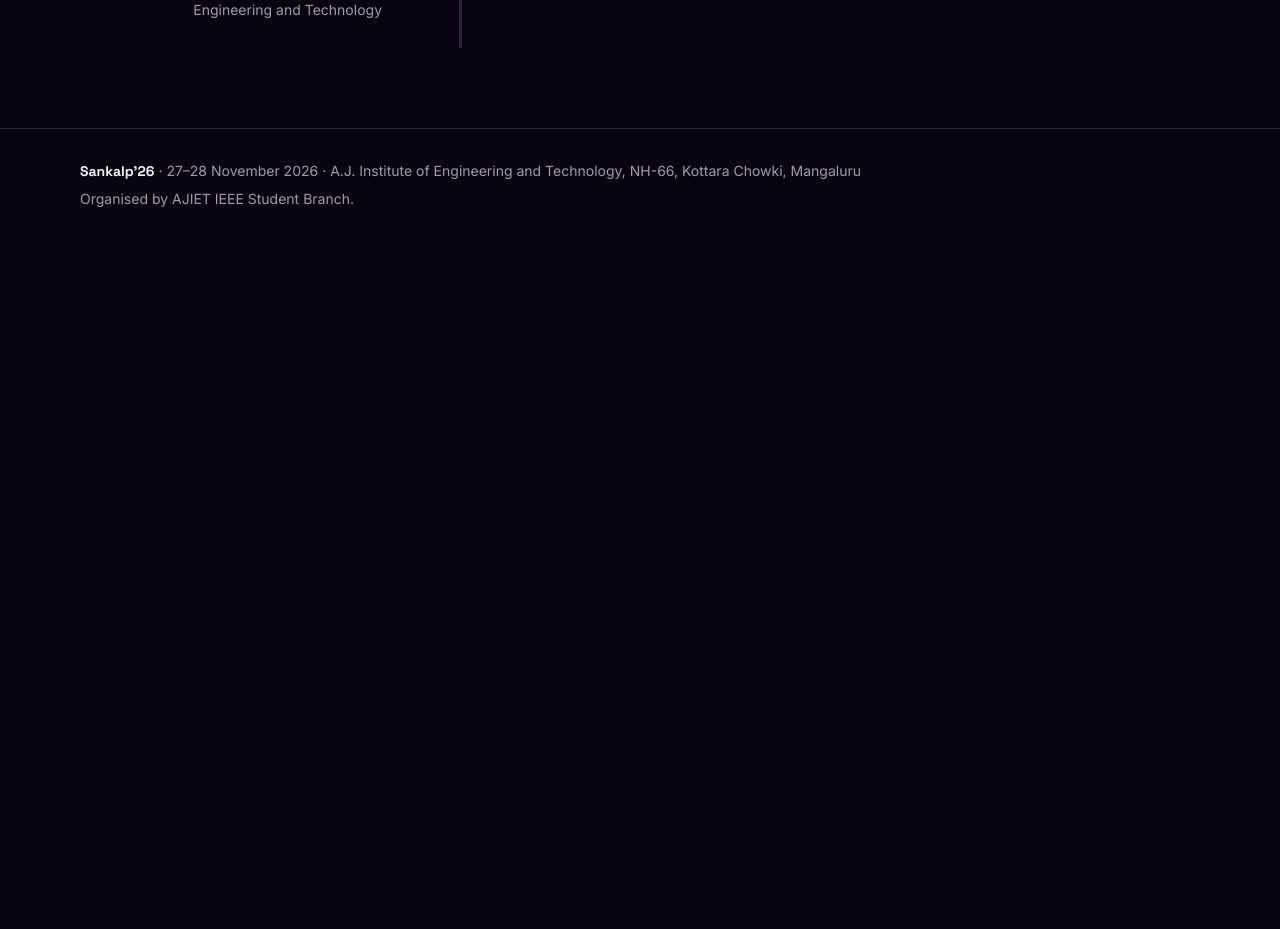
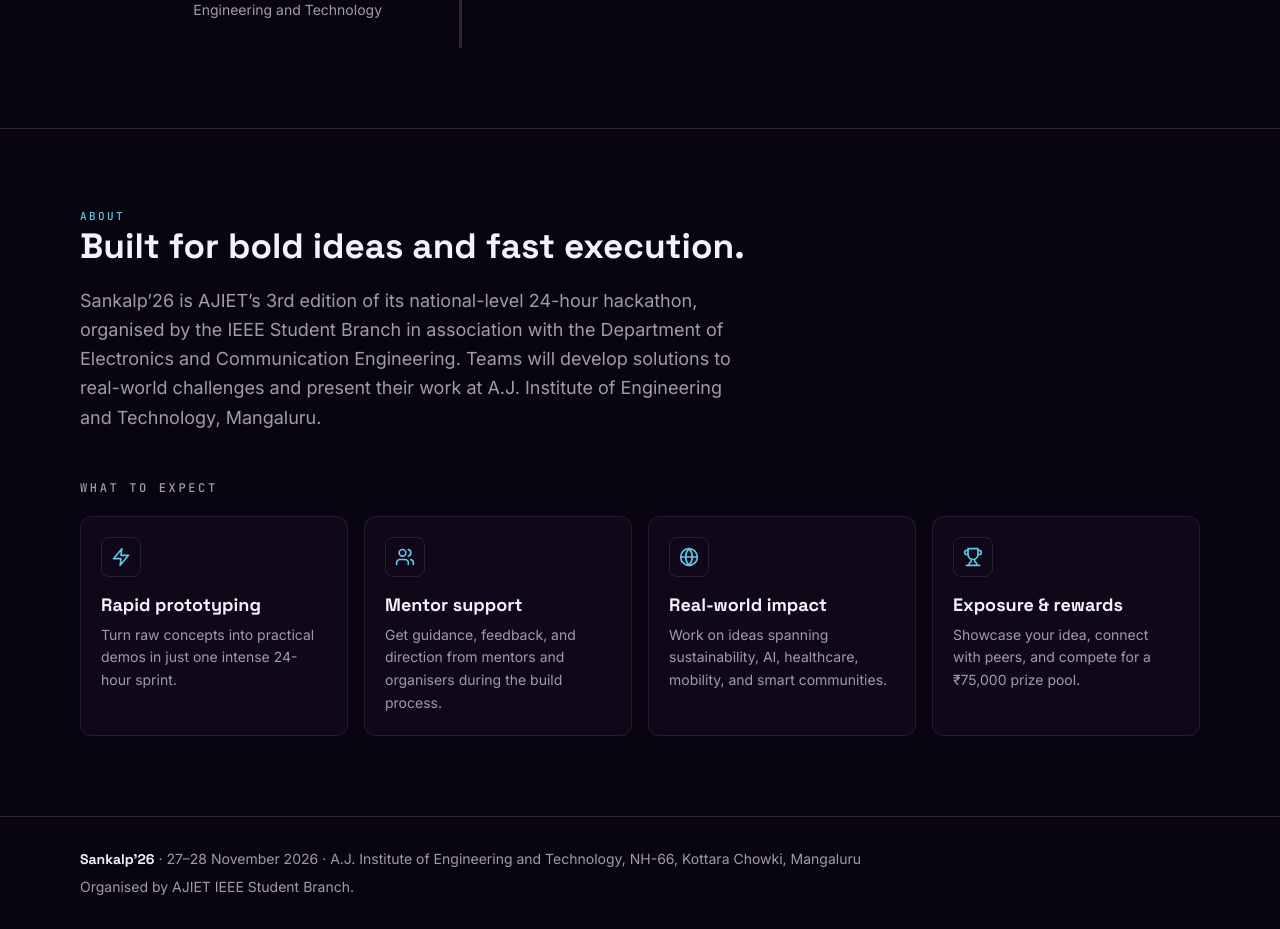
Before and after one commit to bharath1545/sankalp, a Next.js app in the folder web/: page / in a window 1280 px wide. Shown: the part 1640-2569 px from the top of the page. Before the commit the page ends 1881 px from the top, so only its background shows below. Built offline with nearby package versions, Linux system fonts and the light colour scheme.

Commit message:
feat(web): add About section

```diff
--- a/web/src/app/page.tsx
+++ b/web/src/app/page.tsx
@@ -1,5 +1,11 @@
+import { About } from "@/components/about";
 import { Hero } from "@/components/hero";
 
 export default function Page() {
-  return <Hero />;
+  return (
+    <>
+      <Hero />
+      <About />
+    </>
+  );
 }
--- /dev/null
+++ b/web/src/components/about.tsx
@@ -0,0 +1,99 @@
+import { formatInr, siteConfig } from "@/lib/config";
+
+interface Expectation {
+  title: string;
+  text: string;
+  /** SVG path data, 24x24 viewBox, stroke icon. */
+  icon: string[];
+}
+
+const expectations: Expectation[] = [
+  {
+    title: "Rapid prototyping",
+    text: "Turn raw concepts into practical demos in just one intense 24-hour sprint.",
+    icon: ["M13 2 3 14h9l-1 8 10-12h-9l1-8z"],
+  },
+  {
+    title: "Mentor support",
+    text: "Get guidance, feedback, and direction from mentors and organisers during the build process.",
+    icon: [
+      "M16 21v-2a4 4 0 0 0-4-4H6a4 4 0 0 0-4 4v2",
+      "M9 11a4 4 0 1 0 0-8 4 4 0 0 0 0 8z",
+      "M22 21v-2a4 4 0 0 0-3-3.87",
+      "M16 3.13a4 4 0 0 1 0 7.75",
+    ],
+  },
+  {
+    title: "Real-world impact",
+    text: "Work on ideas spanning sustainability, AI, healthcare, mobility, and smart communities.",
+    icon: [
+      "M12 22a10 10 0 1 0 0-20 10 10 0 0 0 0 20z",
+      "M2 12h20",
+      "M12 2a15.3 15.3 0 0 1 4 10 15.3 15.3 0 0 1-4 10 15.3 15.3 0 0 1-4-10 15.3 15.3 0 0 1 4-10z",
+    ],
+  },
+  {
+    title: "Exposure & rewards",
+    text: `Showcase your idea, connect with peers, and compete for a ${formatInr(siteConfig.prizePoolInr)} prize pool.`,
+    icon: [
+      "M6 9H4.5a2.5 2.5 0 0 1 0-5H6",
+      "M18 9h1.5a2.5 2.5 0 0 0 0-5H18",
+      "M4 22h16",
+      "M10 14.66V17c0 .55-.47.98-.97 1.21C7.85 18.75 7 20.24 7 22",
+      "M14 14.66V17c0 .55.47.98.97 1.21C16.15 18.75 17 20.24 17 22",
+      "M18 2H6v7a6 6 0 0 0 12 0V2z",
+    ],
+  },
+];
+
+/** Section 2: About the hackathon. Copy comes from the live site. */
+export function About() {
+  return (
+    <section id="about" className="scroll-mt-20 border-t border-line" data-testid="about">
+      <div className="mx-auto max-w-6xl px-4 py-16 sm:py-20">
+        <p className="lp-eyebrow">About</p>
+        <h2 className="lp-h2 max-w-2xl">Built for bold ideas and fast execution.</h2>
+
+        <p className="mt-5 max-w-2xl text-base leading-relaxed text-muted sm:text-lg">
+          {siteConfig.name} is AJIET’s {siteConfig.edition} edition of its national-level
+          24-hour hackathon, organised by the IEEE Student Branch in association with the
+          Department of Electronics and Communication Engineering. Teams will develop
+          solutions to real-world challenges and present their work at{" "}
+          {siteConfig.venue.name}, {siteConfig.venue.address.split(",").pop()?.trim()}.
+        </p>
+
+        <h3 className="mt-12 font-mono text-xs font-medium uppercase tracking-[0.22em] text-muted">
+          What to expect
+        </h3>
+        <ul className="mt-5 grid gap-4 sm:grid-cols-2 lg:grid-cols-4">
+          {expectations.map((e) => (
+            <li
+              key={e.title}
+              className="rounded-lg border border-line-strong/40 bg-deep p-5 transition-colors hover:border-line-strong"
+            >
+              <span className="mb-4 inline-grid size-10 place-items-center rounded-md border border-line-strong/50 text-cyan">
+                <svg
+                  width="20"
+                  height="20"
+                  viewBox="0 0 24 24"
+                  fill="none"
+                  stroke="currentColor"
+                  strokeWidth="2"
+                  strokeLinecap="round"
+                  strokeLinejoin="round"
+                  aria-hidden="true"
+                >
+                  {e.icon.map((d) => (
+                    <path key={d} d={d} />
+                  ))}
+                </svg>
+              </span>
+              <h4 className="font-display text-lg font-bold leading-snug">{e.title}</h4>
+              <p className="mt-1.5 text-sm leading-relaxed text-muted">{e.text}</p>
+            </li>
+          ))}
+        </ul>
+      </div>
+    </section>
+  );
+}
```
Also changed, not shown: 1 other file (tests, documents, lock files or other folders).
